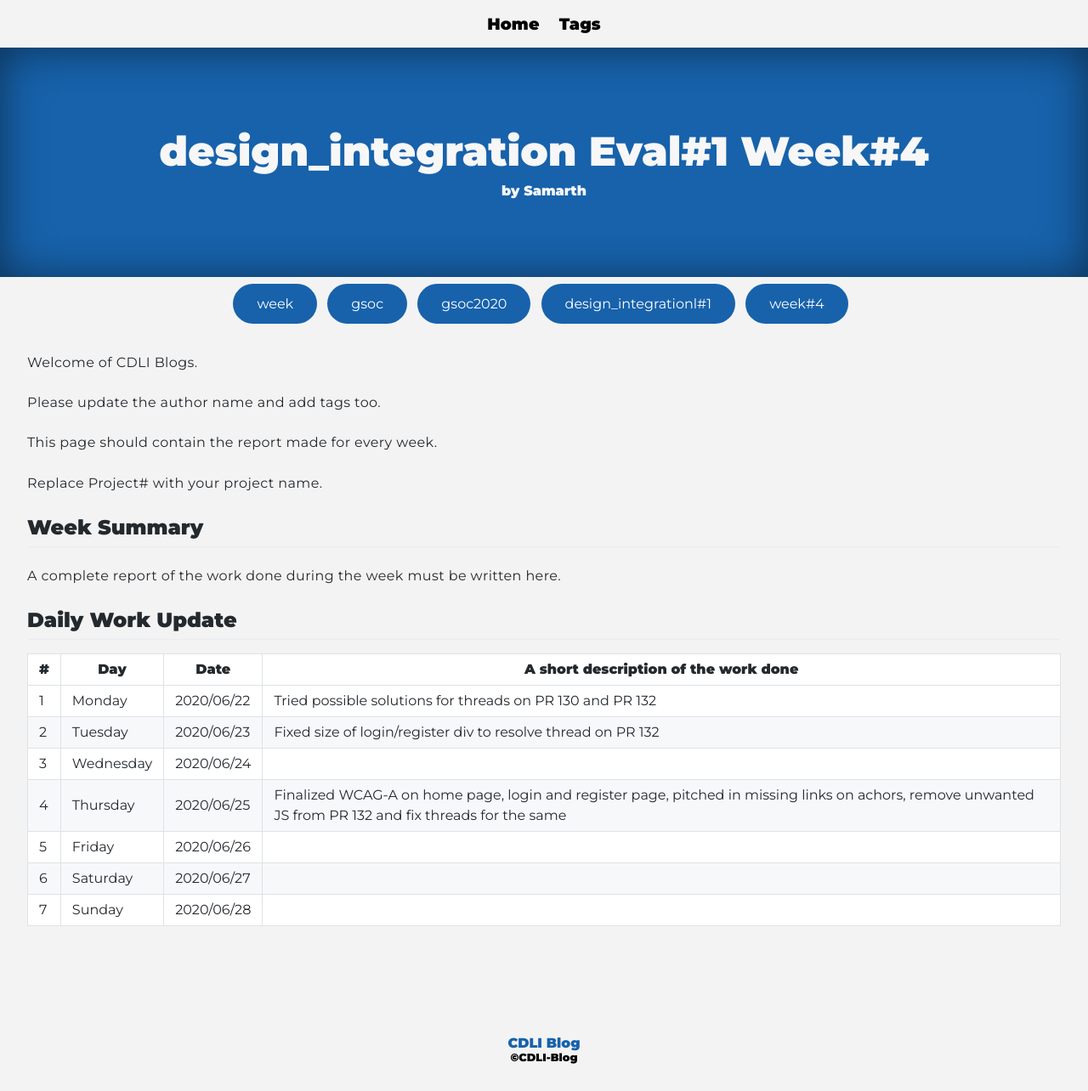
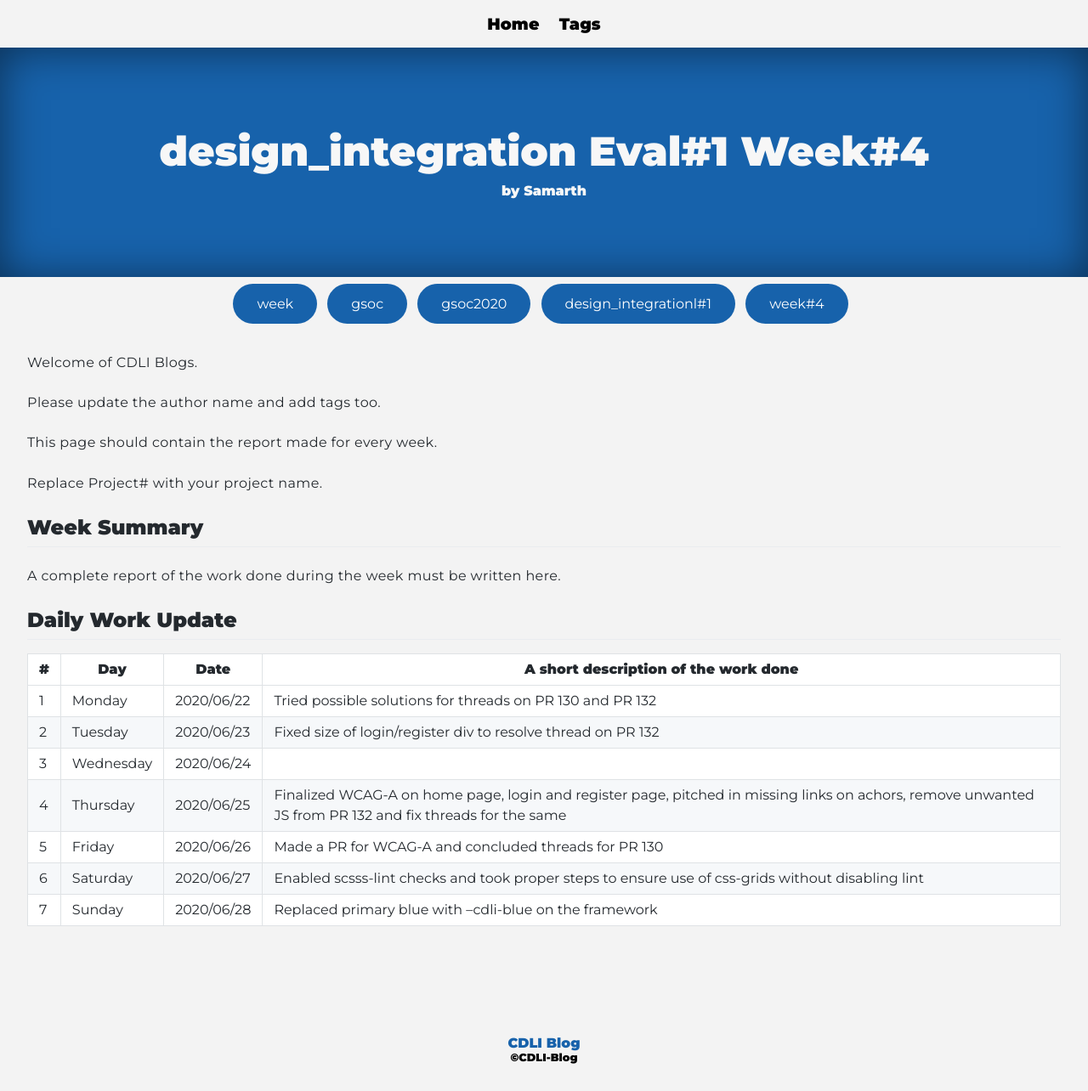
Before and after one commit to cdli-gh/blog, a Jekyll site: the page built from _blog/gsoc20/design_integration/posts/04_week4.md, in a window 1280 px wide. Shown: the whole page at 85% size. Built offline with Jekyll 4.4.1, drawn with Linux system fonts in a browser that asks for light colours; Markdown is read by kramdown in place of the engine named in the settings.

Commit message:
Update 04_week4.md

```diff
--- a/_blog/gsoc20/design_integration/posts/04_week4.md
+++ b/_blog/gsoc20/design_integration/posts/04_week4.md
@@ -25,6 +25,6 @@ A complete report of the work done during the week must be written here.
 |2   	| Tuesday  	|   2020/06/23	| Fixed size of login/register div to resolve thread on PR 132  	|
 |3   	| Wednesday  	|  2020/06/24 	|   	|
 |4   	| Thursday  	|   2020/06/25	| Finalized WCAG-A on home page, login and register page, pitched in missing links on achors, remove unwanted JS from PR 132 and fix threads for the same  	|
-|5   	| Friday  	|   2020/06/26	|   	|
-|6   	| Saturday  	|   2020/06/27	|   	|
-|7   	| Sunday  	|   2020/06/28	|   	|
+|5   	| Friday  	|   2020/06/26	| Made a PR for WCAG-A and concluded threads for PR 130  	|
+|6   	| Saturday  	|   2020/06/27	| Enabled scsss-lint checks and took proper steps to ensure use of css-grids without disabling lint   	|
+|7   	| Sunday  	|   2020/06/28	| Replaced primary blue with --cdli-blue on the framework  	|
```
